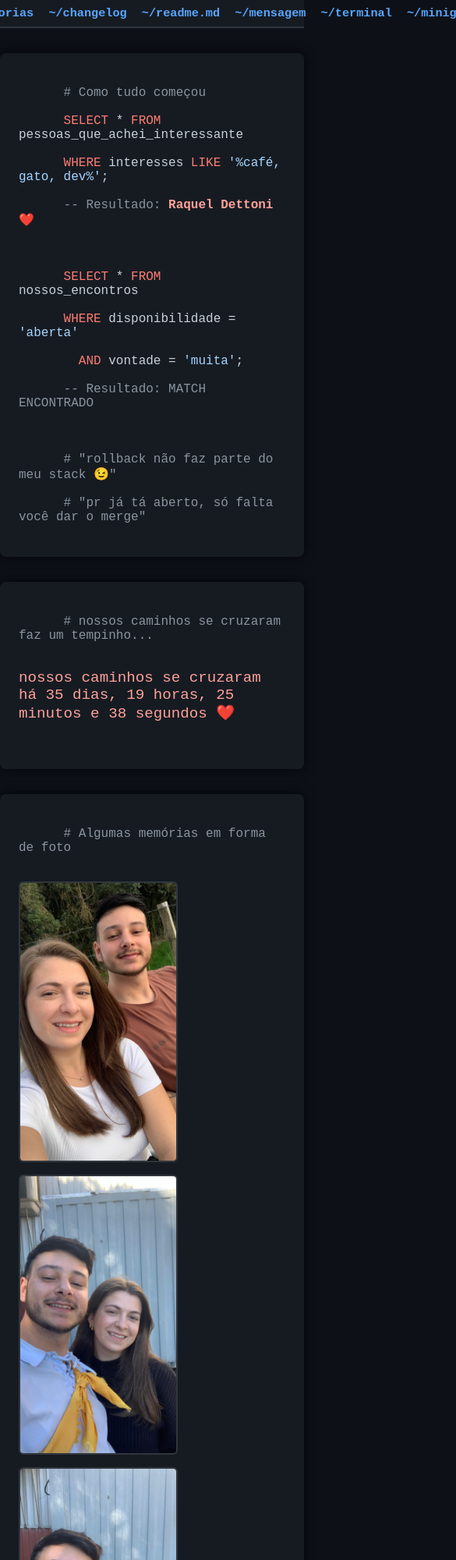
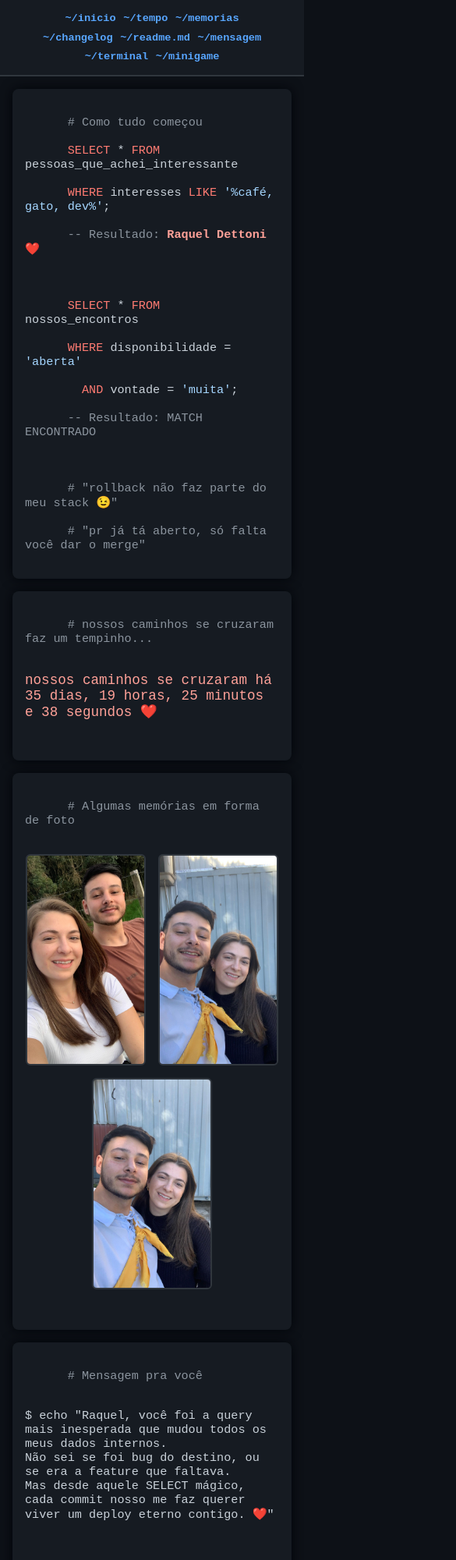
Before and after one commit to Vineess/ravi, a plain HTML site: page index.html in a window 390 px wide. Shown: the top 2000 px of the page at 78% size, 585 px wide, since content can reach past the window. Drawn offline with Linux system fonts and the light colour scheme.

Commit message:
fix responsividade

```diff
--- a/css/style.css
+++ b/css/style.css
@@ -4,6 +4,8 @@ body {
   background-color: #0d1117;
   color: #c9d1d9;
   scroll-behavior: smooth;
+  max-width: 100vw;
+  overflow-x: hidden;
 }
 
 header {
@@ -40,6 +42,17 @@ header {
   max-width: 900px;
   box-shadow: 0 0 15px #010409;
   white-space: pre-wrap;
+  word-wrap: break-word;
+  overflow-wrap: break-word;
+  overflow-x: auto;
+  box-sizing: border-box;
+}
+
+pre, code {
+  white-space: pre-wrap;
+  word-wrap: break-word;
+  overflow-wrap: break-word;
+  overflow-x: auto;
 }
 
 .comment  { color: #8b949e; }
@@ -59,12 +72,19 @@ header {
   flex-wrap: wrap;
   gap: 1rem;
   margin-top: 1rem;
+  justify-content: center;
 }
 
 .gallery img {
   width: 200px;
   border: 2px solid #30363d;
   border-radius: 6px;
+  transition: transform 0.3s ease, box-shadow 0.3s ease;
+}
+
+.gallery img:hover {
+  transform: scale(1.05);
+  box-shadow: 0 0 10px #58a6ff;
 }
 
 footer {
@@ -78,30 +98,22 @@ footer {
   0%, 100% { opacity: 1; }
   50% { opacity: 0; }
 }
+
 .blink::after {
   content: '_';
   animation: blink 1s infinite step-start;
-}
-
-.gallery img {
-  width: 200px;
-  border: 2px solid #30363d;
-  border-radius: 6px;
-  transition: transform 0.3s ease, box-shadow 0.3s ease;
-}
-.gallery img:hover {
-  transform: scale(1.05);
-  box-shadow: 0 0 10px #58a6ff;
 }
 
 .gato-mode {
   background-color: #fff0f5;
   color: #4b0082;
 }
+
 .gato-mode .terminal {
   background-color: #ffe6f0;
   border-color: #ff69b4;
 }
+
 .gato-mode .menu a {
   color: #ff69b4;
 }
@@ -116,7 +128,9 @@ footer {
   width: 80%;
   padding: 0.2rem;
   outline: none;
+  max-width: 100%;
 }
+
 #terminalOutput {
   margin-top: 1rem;
   color: #ffa198;
@@ -128,6 +142,7 @@ footer {
   font-size: 0.9rem;
   margin-bottom: 0.5rem;
 }
+
 .terminal-hint code {
   color: #a5d6ff;
   background-color: #21262d;
@@ -141,10 +156,12 @@ footer {
   color: #8b949e;
   font-size: 0.9rem;
 }
+
 .easter-egg a {
   color: #58a6ff;
   text-decoration: none;
 }
+
 .easter-egg a:hover {
   text-decoration: underline;
 }
@@ -158,6 +175,7 @@ footer {
   padding: 0.2rem 0.4rem;
   margin-top: 0.5rem;
   width: 100%;
+  max-width: 100%;
 }
 
 #minigame button {
@@ -189,6 +207,7 @@ footer {
   font-family: 'Courier New', monospace;
   font-size: 0.95rem;
   color: #c9d1d9;
+  flex-wrap: wrap;
 }
 
 .code-input-wrapper label {
@@ -204,4 +223,61 @@ footer {
   font-family: inherit;
   font-size: inherit;
   border-radius: 4px;
+  max-width: 100%;
 }
+
+/* Responsividade geral para telas pequenas */
+@media (max-width: 768px) {
+  .menu {
+    flex-wrap: wrap;
+    gap: 0.6rem;
+    padding: 0.5rem;
+    font-size: 0.85rem;
+  }
+
+  .terminal {
+    padding: 1rem;
+    margin: 1rem;
+    font-size: 0.95rem;
+    min-width: 0;
+    word-break: break-word;
+  }
+
+  .gallery img {
+    width: 100%;
+    max-width: 150px;
+  }
+
+  .countdown {
+    font-size: 1.1rem;
+  }
+
+  .code-input-wrapper {
+    flex-direction: column;
+    align-items: stretch;
+  }
+
+  .code-input-wrapper label {
+    margin-bottom: 0.4rem;
+  }
+
+  .fake-terminal input,
+  #minigame input {
+    width: 100%;
+    font-size: 1rem;
+  }
+
+  .menu a {
+    font-size: 0.85rem;
+  }
+
+  button {
+    font-size: 0.85rem;
+    padding: 0.4rem 0.8rem;
+  }
+
+  footer {
+    font-size: 0.85rem;
+    margin: 2rem 1rem;
+  }
+}
```
